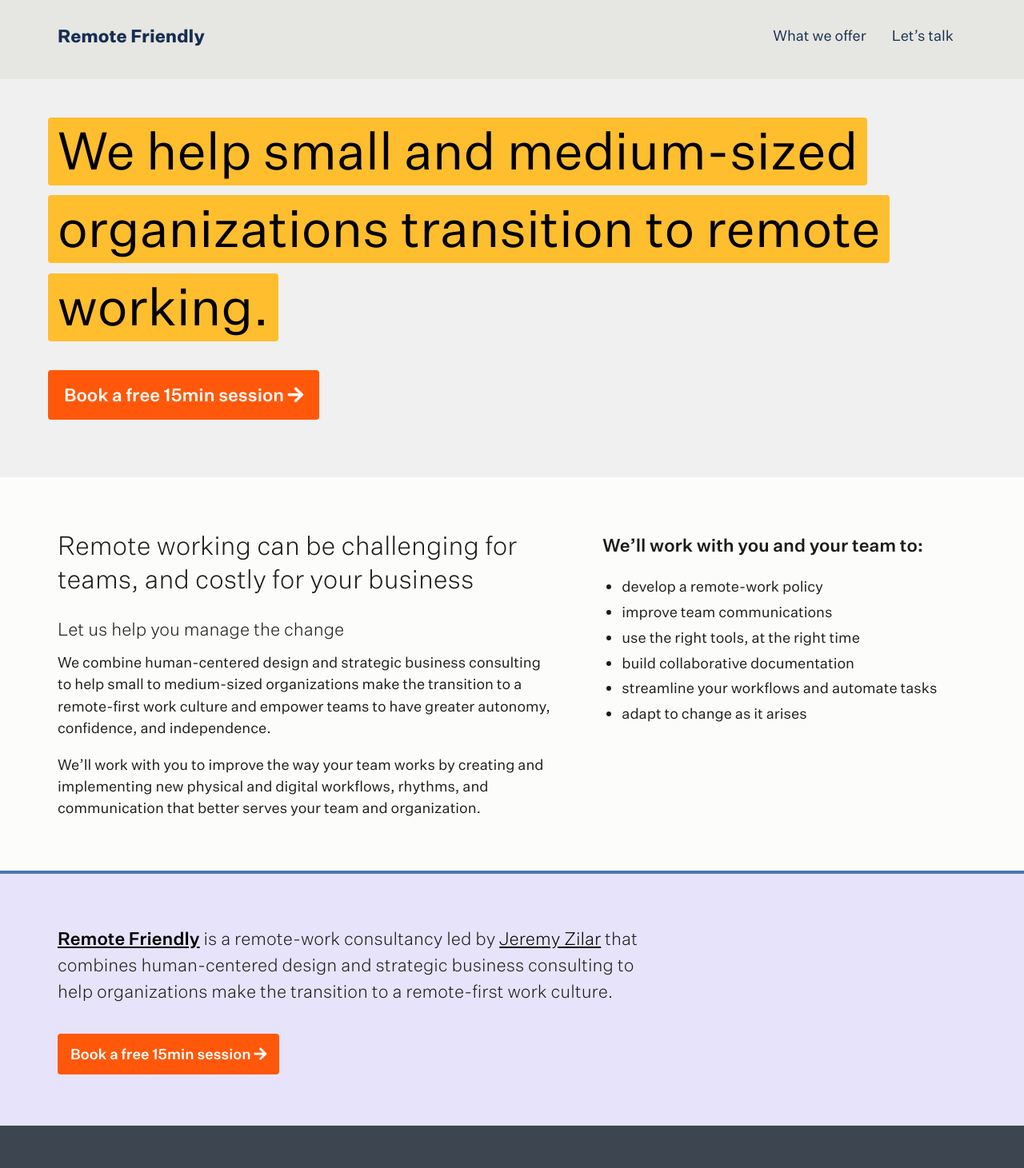
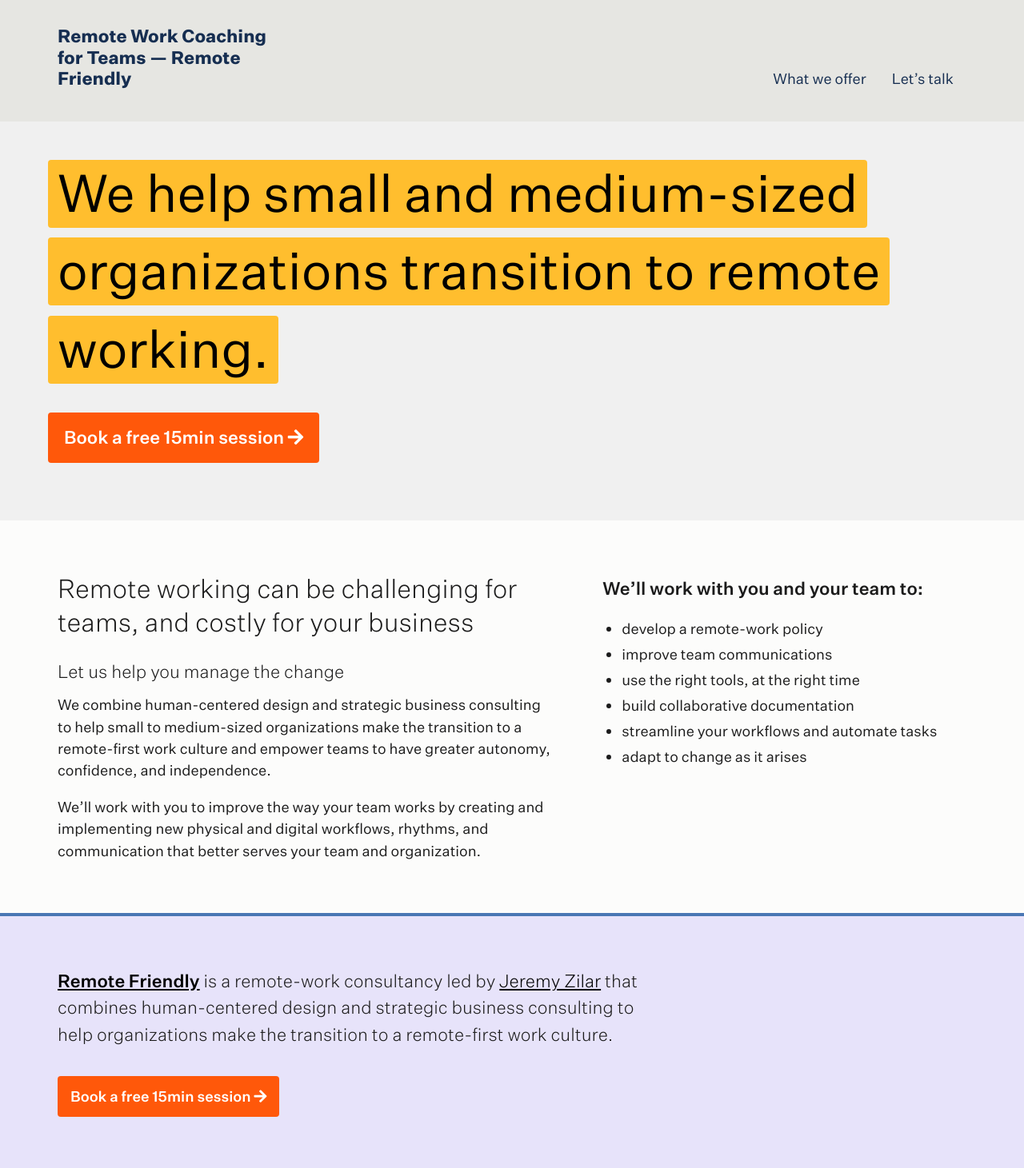
Before and after one commit to jeremyzilar/remotework.team, a Jekyll site: the page built from index.md, in a window 1280 px wide. Shown: the whole page at 80% size. Built offline with Jekyll 4.4.1, drawn with Linux system fonts in a browser that asks for light colours; nearby versions of some CDN libraries; before the commit the page ends 1408 px from its top, so only the background shows below that.

Commit message:
updating title tag

```diff
--- a/_config.yml
+++ b/_config.yml
@@ -13,7 +13,7 @@
 # you will see them accessed via {{ site.title }}, {{ site.email }}, and so on.
 # You can create any custom variable you would like, and they will be accessible
 # in the templates via {{ site.myvariable }}.
-title: Remote Friendly
+title: Remote Work Coaching for Teams — Remote Friendly
 email: jeremyzilar@gmail.com
 description: "We help small and medium-sized organizations transition to remote working."
 baseurl: "/" # the subpath of your site, e.g. /blog
--- a/_includes/head.html
+++ b/_includes/head.html
@@ -6,7 +6,7 @@
   <meta http-equiv="X-UA-Compatible" content="IE=edge">
   <meta name="viewport" content="width=device-width, initial-scale=1">
 
-  <title>Remote Work Coaching for Teams | Remote Friendly</title>
+  <title>{{ site.title }}</title>
   <meta name="description" content="Coaching to help small teams transition to working remotely." />
   <meta name="keywords" content="remote working, telework, work from home, remote-first, distributed team, managing remote teams, consulting, coaching" />
 
--- a/index.md
+++ b/index.md
@@ -1,4 +1,4 @@
 ---
 layout: home
-title: Home
+title: Remote Work Coaching for Teams
 ---
```
